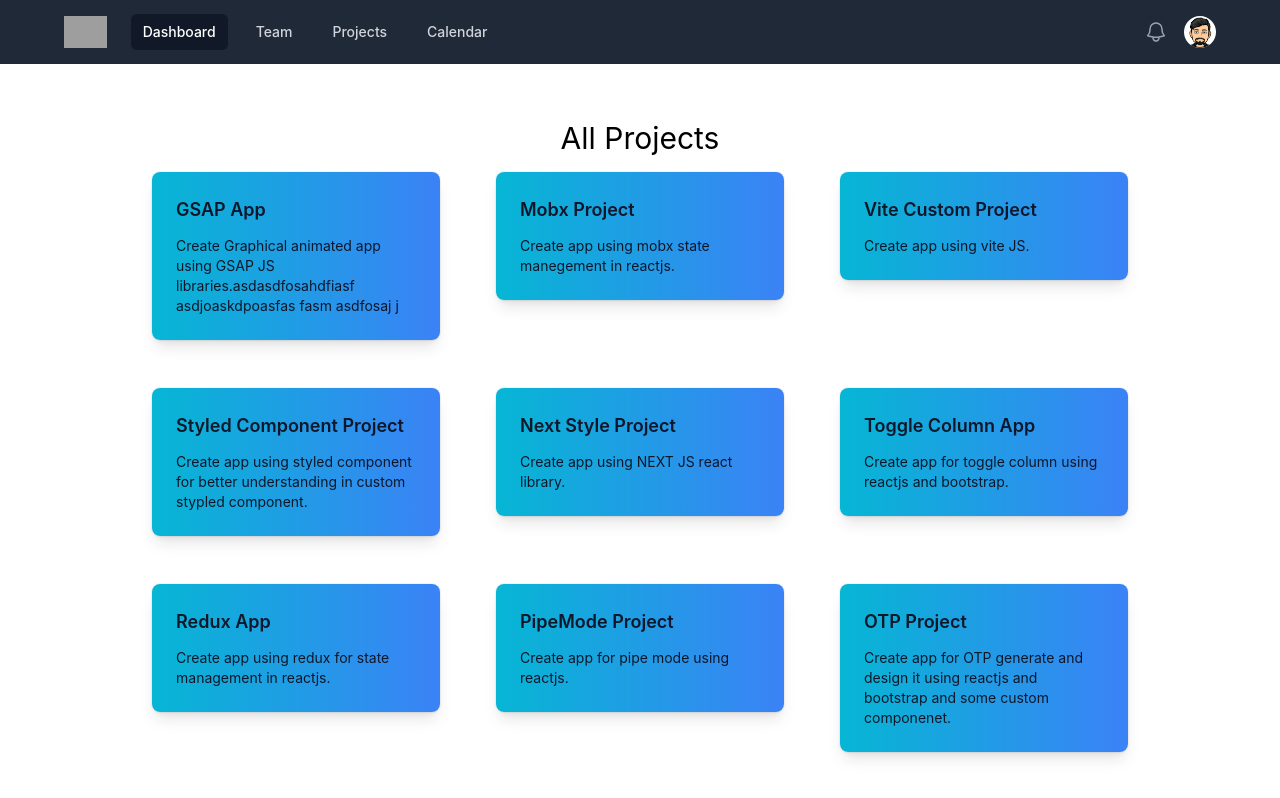
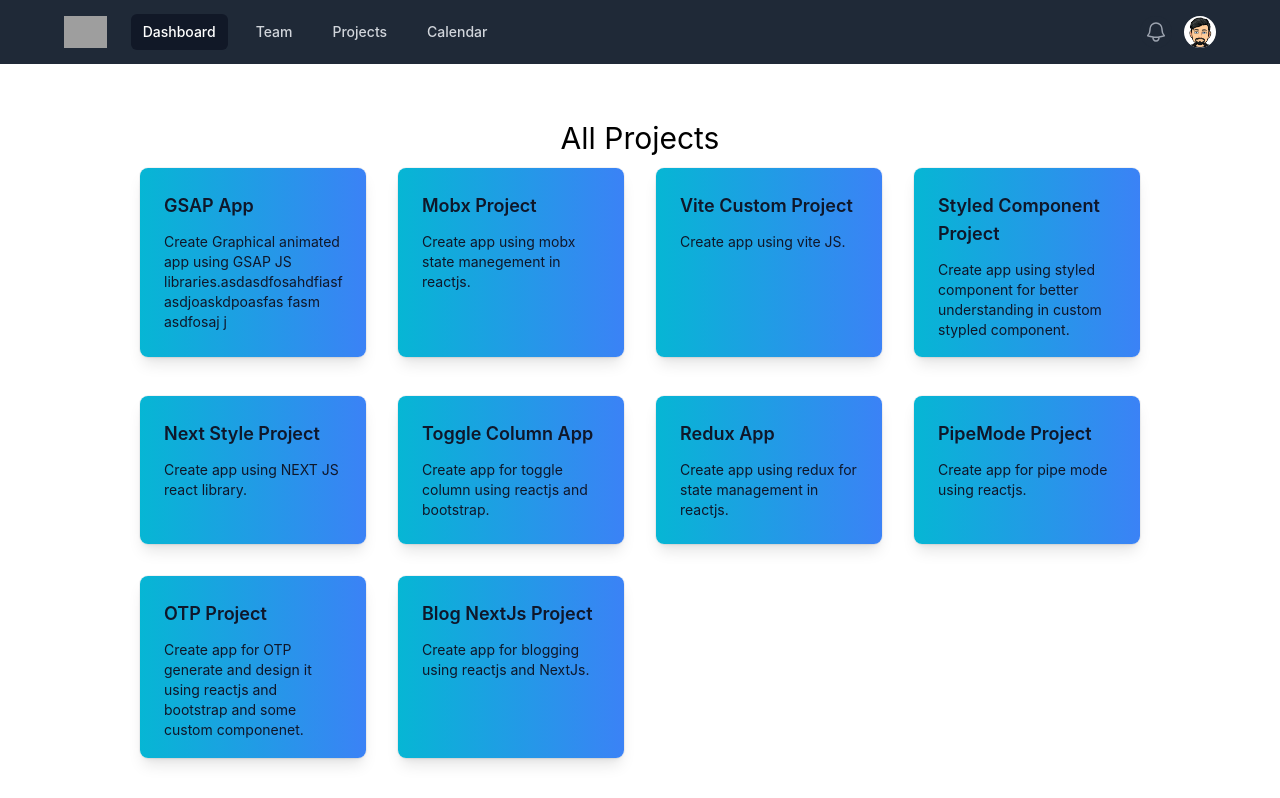
Before and after one commit to nik-dolphin/tailwind_react, a React (Create React App) app: page /projects in a window 1280 px wide. Shown: the top 798 px of the page. Built offline with nearby package versions, Linux system fonts and the light colour scheme; grey boxes are pictures that could not be loaded.

Commit message:
fix: fixed grid key issue

```diff
--- a/src/compoenent/dashboard.js
+++ b/src/compoenent/dashboard.js
@@ -96,7 +96,7 @@ const Dashboard = () => {
       <div class="flex items-center justify-center">
         {/* eslint-disable-next-line jsx-a11y/anchor-is-valid */}
         <a
-          href=""
+          href="#"
           className="group mt-4 block m-6 rounded-lg p-6 bg-white ring-1 ring-slate-900/5 shadow-lg space-y-3 hover:bg-sky-500 hover:ring-sky-500"
         >
           <div className="flex items-center space-x-3">
--- a/src/compoenent/projects.js
+++ b/src/compoenent/projects.js
@@ -1,20 +1,18 @@
 import React from "react";
 import { ProjectsList } from "../utility/utils";
 
-const ProjectComponent = (items) => {
+const ProjectComponent = ({ items }) => {
   return (
     <a
-      href={items?.items.url}
+      href={items?.url}
       target="_blank"
-      className="group mt-4 block m-6 rounded-lg p-6 bg-gradient-to-r from-cyan-500 to-blue-500 ring-1 ring-slate-900/5 shadow-lg space-y-3 hover:bg-sky-500 hover:ring-sky-500"
+      className="group h-[86%] block m-3 rounded-lg p-6 bg-gradient-to-r from-cyan-500 to-blue-500 ring-1 ring-slate-900/5 shadow-lg space-y-3 hover:bg-sky-500 hover:ring-sky-500"
       rel="noreferrer"
     >
       <div className=" space-x-3">
-        <h1 className="text-slate-900 text-lg font-semibold">
-          {items?.items.title}
-        </h1>
+        <h1 className="text-slate-900 text-lg font-semibold">{items?.title}</h1>
       </div>
-      <p className="text-slate-900 text-sm">{items?.items?.description}</p>
+      <p className="text-slate-900 text-sm">{items?.description}</p>
     </a>
   );
 };
@@ -24,7 +22,7 @@ const Projects = () => {
     <>
       <h1 className="text-center pt-14 text-3xl">All Projects</h1>
       <div className="flex items-center justify-center">
-        <div className="grid grid-col-1 md:grid-cols-2 lg:grid-cols-3 gap-2 w-4/5">
+        <div className="grid grid-col-1 md:grid-cols-2 lg:grid-cols-3 xl:grid-cols-4 gap-2 w-90% md:w-4/5">
           {ProjectsList.map((items, index) => {
             return (
               <div key={index}>
```
